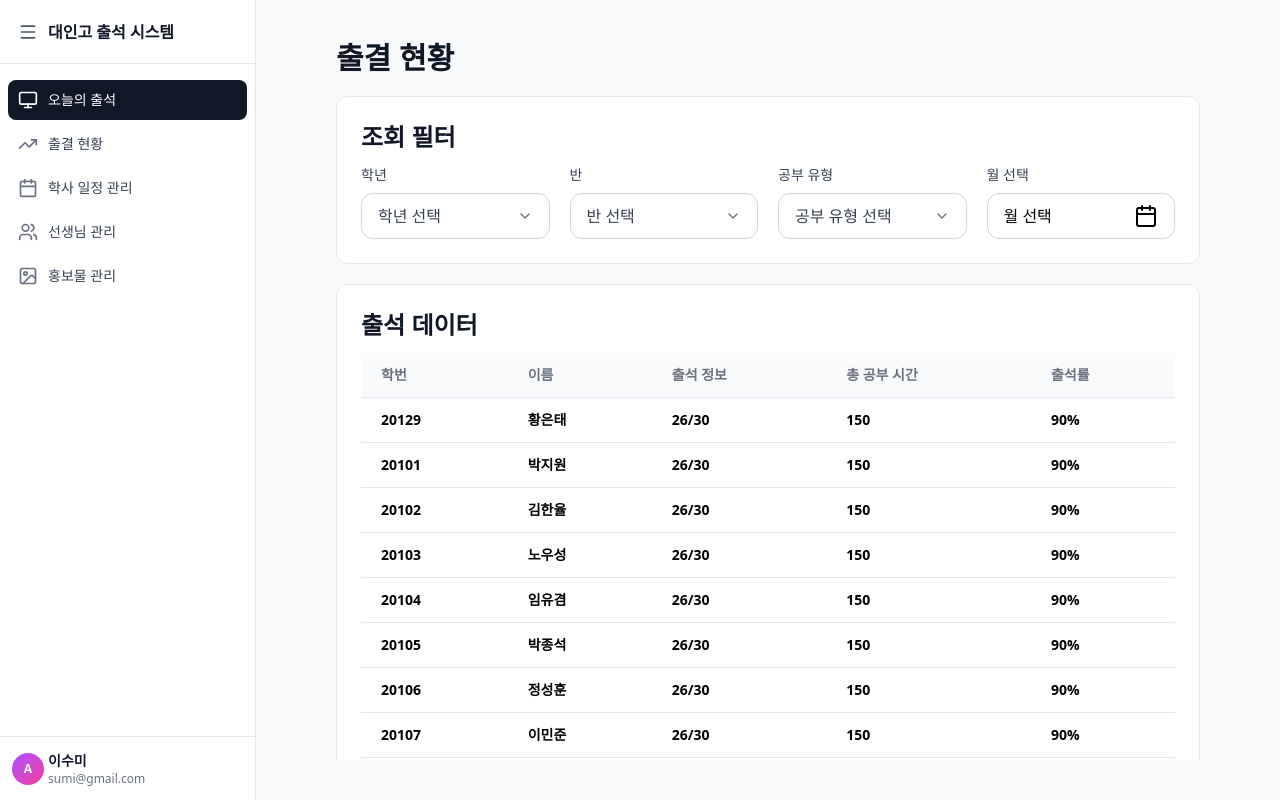
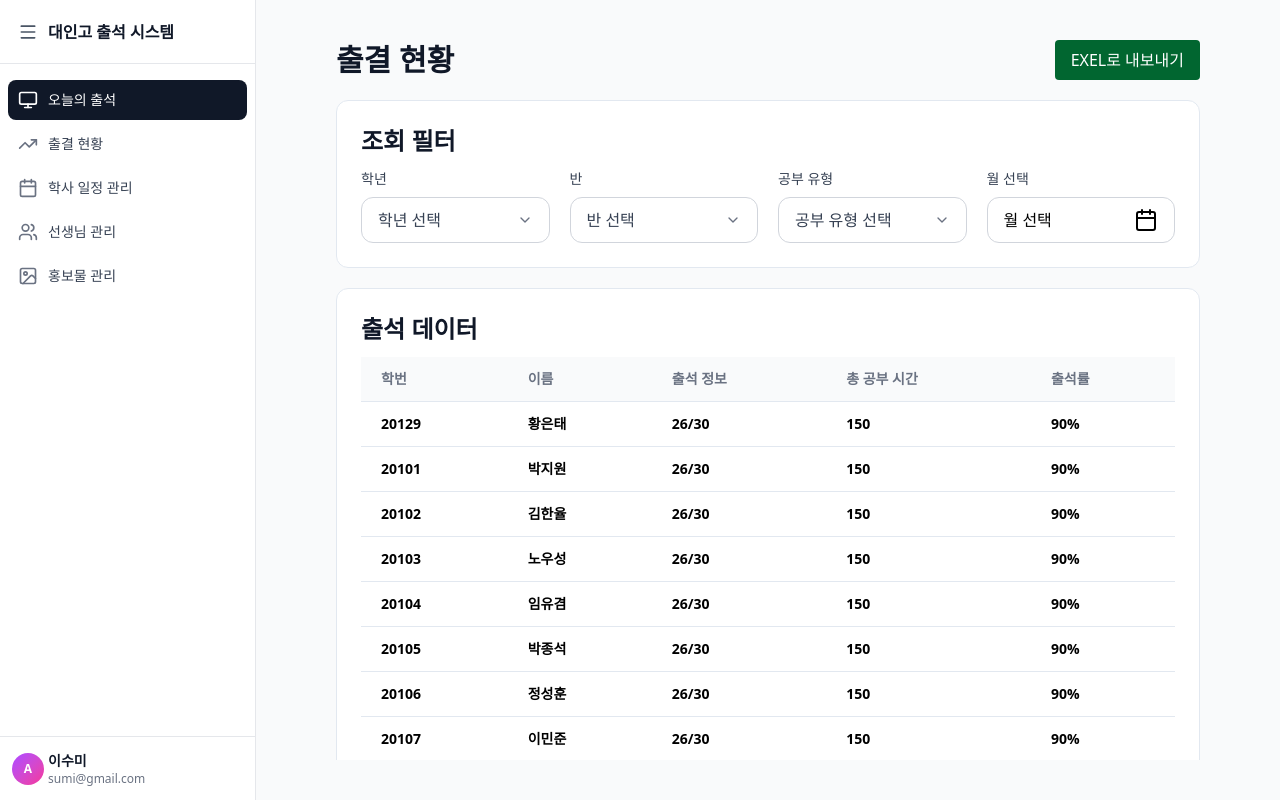
Before and after one commit to dmsxo/Study-Check-Kiosk-Service, a React (Vite) app in the folder Teacher-App/: page /analytics in a window 1280 px wide. Built offline with nearby package versions, Linux system fonts and the light colour scheme.

Commit message:
side view 버그 수정

```diff
--- a/Teacher-App/src/renderer/src/pages/product/AcademicCalendar/AcademicCalendar.jsx
+++ b/Teacher-App/src/renderer/src/pages/product/AcademicCalendar/AcademicCalendar.jsx
@@ -40,11 +40,11 @@ function AcademicCalendar() {
 
   const [weeklySchedule, setWeeklySchedule] = useState([
     {},
-    { morning: [1, 2, 3], night: [1, 2, 3] }, // 월
-    { morning: [1, 2, 3], night: [1, 2, 3] }, // 화
-    { morning: [1, 2, 3], night: [1, 2, 3] }, // 수
-    { morning: [1, 2, 3], night: [1, 2, 3] }, // 목
-    { morning: [1, 2, 3], night: [] }, // 금
+    { morning: [1, 2], night: [1, 2, 3] }, // 월
+    { morning: [1, 2], night: [1, 2, 3] }, // 화
+    { morning: [1, 2], night: [1, 2, 3] }, // 수
+    { morning: [1, 2], night: [1, 2, 3] }, // 목
+    { morning: [1, 2], night: [] }, // 금
     {}
   ]);
 
--- a/Teacher-App/src/renderer/src/pages/product/AcademicCalendar/Modals/PeriodEditModal.jsx
+++ b/Teacher-App/src/renderer/src/pages/product/AcademicCalendar/Modals/PeriodEditModal.jsx
@@ -43,14 +43,14 @@ const PeriodEditModal = ({ schedule, onSave, onClose }) => {
               title="학기"
               options={['1학기', '2학기']}
               placeholder="학기 선택"
-              onChange={(e) => setEditingSchedule({ ...editingSchedule, semester: e.target.value })}
+              onChange={(e) => setEditingSchedule({ ...editingSchedule, semester: e })}
               multiSelect={false}
             />
             <Dropdown
               title="종류"
               options={['아침 독서', '야간 자율 학습']}
               placeholder={editingSchedule.type}
-              onChange={(e) => setEditingSchedule({ ...editingSchedule, type: e.target.value })}
+              onChange={(e) => setEditingSchedule({ ...editingSchedule, type: e })}
               multiSelect={false}
             />
           </div>
--- a/Teacher-App/src/renderer/src/pages/product/Analytics/AnalyiticsMainContents.jsx
+++ b/Teacher-App/src/renderer/src/pages/product/Analytics/AnalyiticsMainContents.jsx
@@ -7,7 +7,7 @@ function AnalyticsMainContents({ setSelectedStudent, selectedMonth, setSelectedM
   // filter options
   const grades = ['1학년', '2학년', '3학년'];
   const classes = ['1반', '2반', '3반', '4반', '5반', '6반', '7반', '8반', '9반', '10반'];
-  const states = ['미참여', '공부중', '퇴실'];
+
   const types = ['아침 독서', '야간 자율 학습'];
   const list = [
     { student_id: 20129, name: '황은태', info: '26/30', hour: 150, rate: '90%' },
@@ -33,9 +33,13 @@ function AnalyticsMainContents({ setSelectedStudent, selectedMonth, setSelectedM
   ];
   return (
     <>
-      <h1 className="font-semibold text-3xl text-gray-900 mb-5">출결 현황</h1>
+      <div className="flex justify-between items-center mb-5">
+        <h1 className="font-semibold text-3xl text-gray-900">출결 현황</h1>
+        <button className="bg-green-800 px-4 py-2 rounded text-white">EXEL로 내보내기</button>
+      </div>
+
       {/* 조건 선택 */}
-      <LayoutContainer className="mb-5">
+      <LayoutContainer className="mb-5 min-w-fit">
         <h2 className="text-2xl font-semibold mb-3 text-gray-900">조회 필터</h2>
 
         <div className="grid grid-cols-2 lg:grid-cols-4 gap-x-5 gap-y-15">
@@ -67,7 +71,7 @@ function AnalyticsMainContents({ setSelectedStudent, selectedMonth, setSelectedM
         </div>
       </LayoutContainer>
       {/* 학생 목록 */}
-      <LayoutContainer>
+      <LayoutContainer className="min-w-fit">
         <h2 className="text-2xl font-semibold mb-3 text-gray-900">출석 데이터</h2>
 
         <table className="w-full min-w-fit">
--- a/Teacher-App/src/renderer/src/pages/product/Analytics/Analytics.jsx
+++ b/Teacher-App/src/renderer/src/pages/product/Analytics/Analytics.jsx
@@ -9,11 +9,30 @@ function Analytics() {
   const [isDragging, setIsDragging] = useState(false);
   const [startX, setStartX] = useState(0);
   const [startWidth, setStartWidth] = useState(50);
+  const [isOverlayMode, setIsOverlayMode] = useState(false);
 
   const containerRef = useRef(null);
   const animationRef = useRef(null);
 
+  // 화면 크기 감지
+  useEffect(() => {
+    const checkOverlayMode = () => {
+      if (containerRef.current) {
+        const containerWidth = containerRef.current.offsetWidth;
+        // 컨테이너 너비가 800px 이하면 오버레이 모드
+        setIsOverlayMode(containerWidth < 1200);
+      }
+    };
+
+    checkOverlayMode();
+    window.addEventListener('resize', checkOverlayMode);
+
+    return () => window.removeEventListener('resize', checkOverlayMode);
+  }, [selectedStudent]);
+
   const handleMouseDown = (e) => {
+    if (isOverlayMode) return; // 오버레이 모드에서는 드래그 비활성화
+
     e.preventDefault();
     setIsDragging(true);
     setStartX(e.clientX);
@@ -22,12 +41,12 @@ function Analytics() {
   };
 
   const handleMouseMove = (e) => {
-    if (!isDragging) return;
+    if (!isDragging || isOverlayMode) return;
 
     if (animationRef.current) cancelAnimationFrame(animationRef.current);
 
-    const MIN_WIDTH = 40; // 최소 퍼센트
-    const MAX_WIDTH = 60; // 최대 퍼센트
+    const MIN_WIDTH = 40;
+    const MAX_WIDTH = 60;
 
     animationRef.current = requestAnimationFrame(() => {
       const containerWidth = containerRef.current.offsetWidth;
@@ -54,13 +73,17 @@ function Analytics() {
       document.removeEventListener('mousemove', handleMouseMove);
       document.removeEventListener('mouseup', handleMouseUp);
     };
-  }, [isDragging]);
+  }, [isDragging, isOverlayMode]);
 
   return (
-    <div ref={containerRef} className="flex h-full">
+    <div ref={containerRef} className="flex h-full relative">
       {/* Main Contents */}
       <div
-        style={selectedStudent ? { width: `${contentWidth}%`, minWidth: '200px' } : { flex: 1 }}
+        style={
+          selectedStudent && !isOverlayMode
+            ? { width: `${contentWidth}%`, minWidth: '200px' }
+            : { flex: 1 }
+        }
         className="flex flex-col overflow-auto scrollbar-hide"
       >
         <AnalyticsMainContents
@@ -70,8 +93,8 @@ function Analytics() {
         />
       </div>
 
-      {/* Handle */}
-      {selectedStudent && (
+      {/* Handle - 오버레이 모드에서는 숨김 */}
+      {selectedStudent && !isOverlayMode && (
         <div
           onMouseDown={handleMouseDown}
           className="w-1 bg-gray-200 hover:bg-blue-500 cursor-col-resize transition-colors relative group shrink-0 ml-4"
@@ -80,13 +103,18 @@ function Analytics() {
         </div>
       )}
 
-      {/* SideView */}
+      {/* SideView - 오버레이 모드일 때 absolute로 오른쪽에 고정 */}
       {selectedStudent && (
-        <SideView
-          contentWidth={contentWidth}
-          selectedStudent={selectedStudent}
-          setSelectedStudent={setSelectedStudent}
-        />
+        <div
+          className={`${
+            isOverlayMode
+              ? 'absolute right-0 top-0 h-full w-[600px] max-w-[90%] shadow-2xl z-10'
+              : ''
+          }`}
+          style={!isOverlayMode ? { width: `${100 - contentWidth}%`, minWidth: '300px' } : {}}
+        >
+          <SideView selectedStudent={selectedStudent} setSelectedStudent={setSelectedStudent} />
+        </div>
       )}
     </div>
   );
--- a/Teacher-App/src/renderer/src/pages/product/Analytics/SideView.jsx
+++ b/Teacher-App/src/renderer/src/pages/product/Analytics/SideView.jsx
@@ -2,21 +2,20 @@ import { X, Calendar, Clock, Percent } from 'lucide-react';
 import Card from '../../../components/UI/CardUI';
 import CalendarUI from '../../../components/Calendar';
 
-function SideView({ contentWidth, selectedStudent, setSelectedStudent }) {
+function SideView({ selectedStudent, setSelectedStudent }) {
   // 한달치 dummy 출석 (api로 대체)
   const attendances = [{ level: 1, checkin: '07:30', checkout: '08:30' }];
 
-  const dayContent = (day) => {
-    const level = [];
-
-    return <div className="bg-white border border-slate-200">{day}</div>;
+  const dayContent = (date) => {
+    return (
+      <div className="bg-white border border-slate-200 min-h-16 rounded-xl p-2">
+        <label className="block">{Number(date.split('-')[2])}</label>
+      </div>
+    );
   };
 
   return (
-    <div
-      style={{ width: `${100 - contentWidth}%` }}
-      className="bg-white flex flex-col border-l border-gray-200 overflow-auto rounded-r-2xl "
-    >
+    <div className="bg-white flex flex-col border-l border-gray-200 overflow-auto rounded-r-2xl h-full w-full scrollbar-hide">
       <div className="p-8 border-b border-gray-100">
         <div className="flex items-start justify-between mb-6">
           <div>
```
